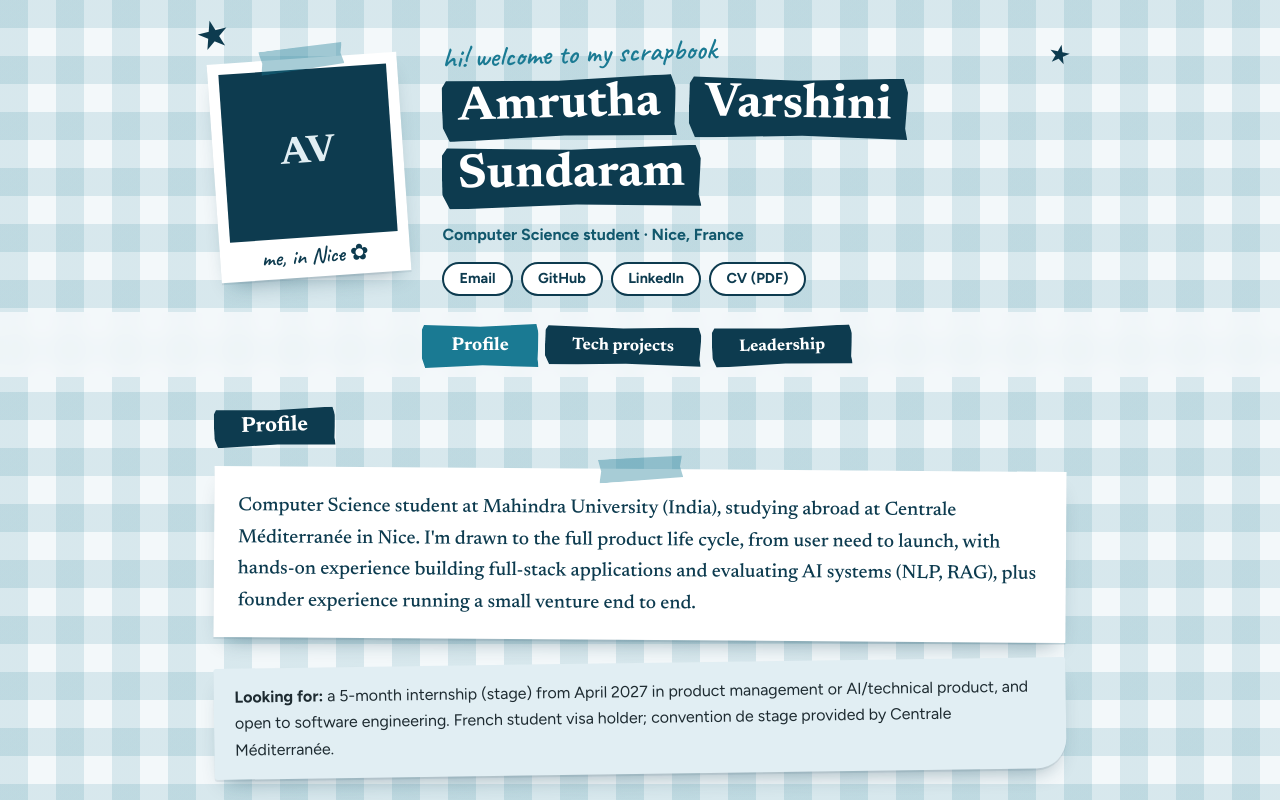
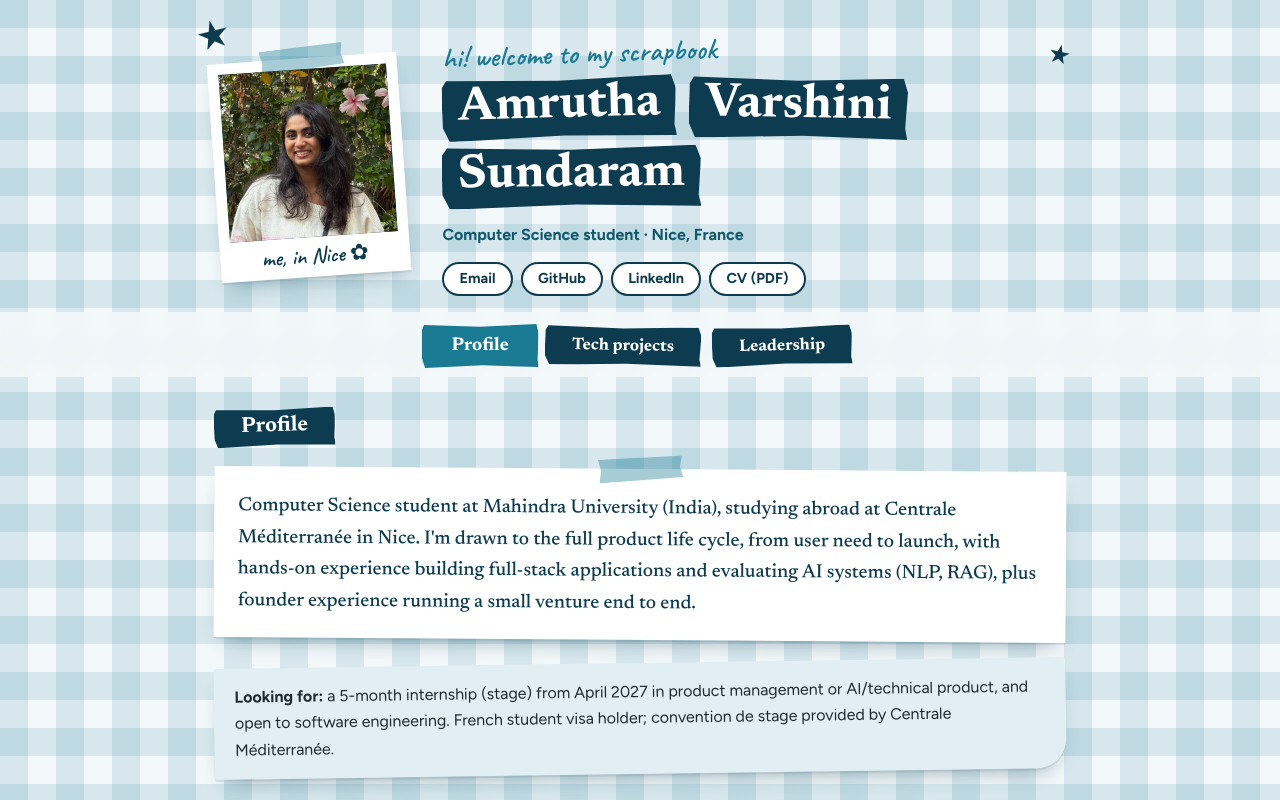
Before and after one commit to amruthavarshini05/projects-portfolio, a plain HTML site: page index.html in a window 1280 px wide. Shown: the top 800 px of the page. Drawn offline with Linux system fonts and the light colour scheme.

Commit message:
new photo

```diff
--- a/index.html
+++ b/index.html
@@ -16,7 +16,7 @@
   <span class="star s1" aria-hidden="true">★</span><span class="star s2" aria-hidden="true">★</span>
   <!-- Put your photo in this folder as photo.jpg. If missing, initials show instead. -->
   <figure class="polaroid">
-    <div class="pic" data-initials="AV"><img src="photo.jpg" alt="Amrutha Varshini Sundaram" onerror="this.remove()"></div>
+    <div class="pic" data-initials="AV"><img src="photo.jpeg" alt="Amrutha Varshini Sundaram" onerror="this.remove()"></div>
     <figcaption class="cap">me, in Nice ✿</figcaption>
   </figure>
   <div class="hero-text">
```
